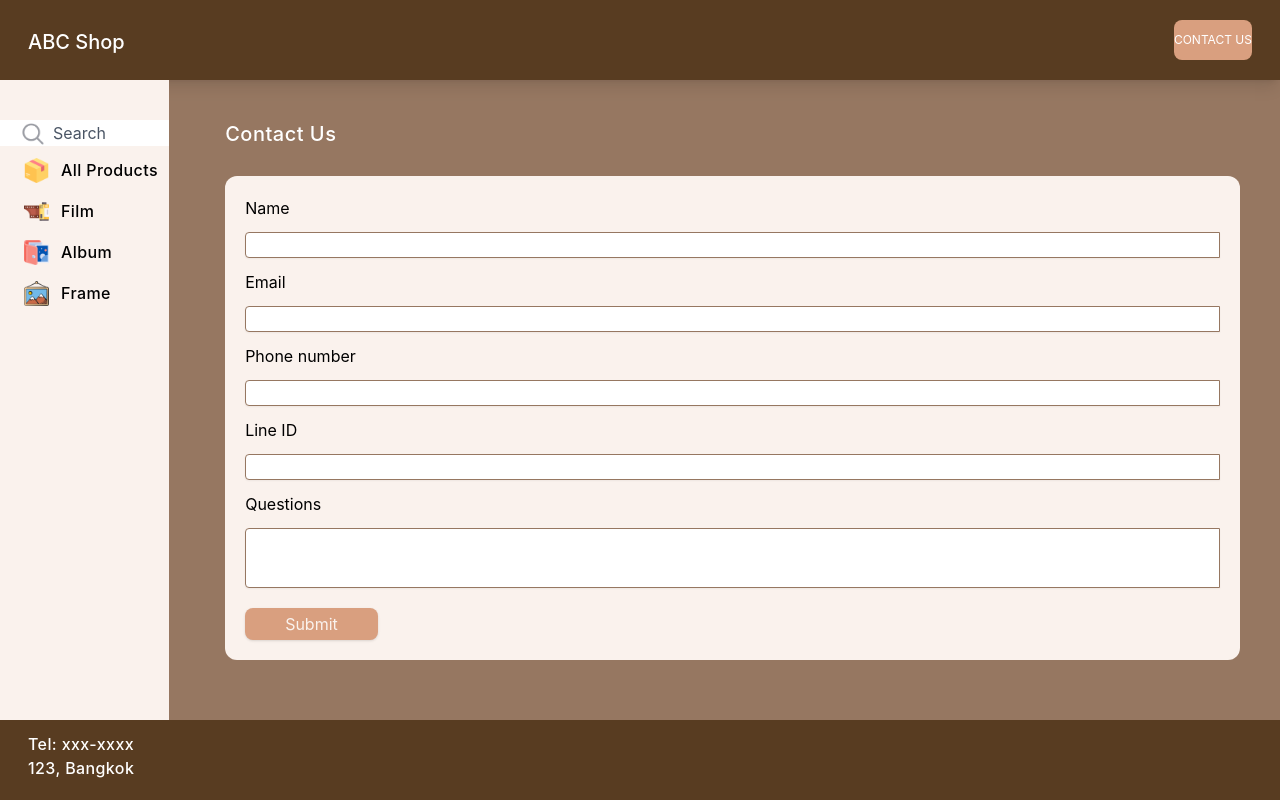
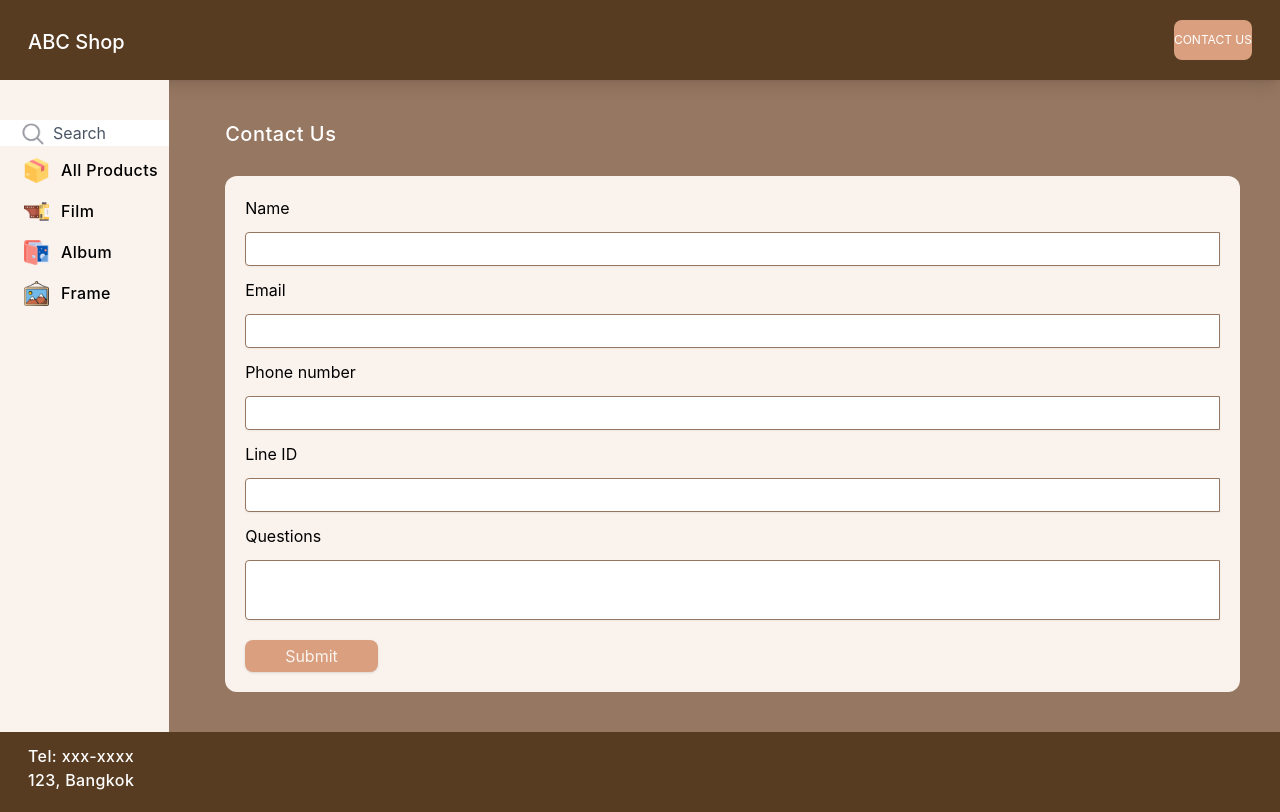
Before and after one commit to macyy555/inventory-tracking, a React (Vite) app: page /customer/home in a window 1280 px wide. Both pictures are taken after a click on the button "CONTACT US". Built offline with nearby package versions, Linux system fonts and the light colour scheme.

Commit message:
add css to change bg-color + text-color when autofill:

```diff
--- /dev/null
+++ b/index.css
@@ -0,0 +1 @@
+@import "tailwindcss";
--- a/index.html
+++ b/index.html
@@ -4,6 +4,7 @@
     <meta charset="UTF-8" />
     <link rel="icon" type="image/svg+xml" href="/vite.svg" />
     <meta name="viewport" content="width=device-width, initial-scale=1.0" />
+    <link href="index.css" rel="stylesheet">
     <title>ABC Shop</title>
   </head>
   <body>
--- a/package.json
+++ b/package.json
@@ -22,14 +22,11 @@
     "@types/react": "^18.3.18",
     "@types/react-dom": "^18.3.5",
     "@vitejs/plugin-react": "^4.3.4",
-    "autoprefixer": "^10.4.21",
     "eslint": "^9.17.0",
     "eslint-plugin-react": "^7.37.2",
     "eslint-plugin-react-hooks": "^5.0.0",
     "eslint-plugin-react-refresh": "^0.4.16",
     "globals": "^15.14.0",
-    "postcss": "^8.5.3",
-    "postcss-import": "^16.1.0",
     "tailwindcss": "^4.0.14",
     "vite": "^6.0.5"
   }
--- a/src/components/Customer/ContactForm.jsx
+++ b/src/components/Customer/ContactForm.jsx
@@ -32,15 +32,15 @@ function ContactForm(){
             <div className="bg-[#FAF2ED] rounded-xl mt-7">
                 <form className="flex flex-col p-5">
                     <label className="text-black" for="name">Name</label>
-                    <input className="bg-white border-[#967761] border-1 rounded-s mt-3 shadow-xs text-black" type="text" id="name" name="name" value={name} onChange={onNameChange}/>
+                    <input className="bg-white border-[#967761] border-1 rounded-s mt-3 p-1 shadow-xs text-black autofill:shadow-[inset_0_0_0px_1000px_rgb(255,255,255)] autofill:scheme-light" type="text" id="name" name="name" value={name} onChange={onNameChange}/>
                     <label className="text-black mt-3" for="email">Email</label>
-                    <input className="bg-white border-[#967761] border-1 rounded-s mt-3 shadow-xs text-black autofill:focus:text-black" type="text" id="email" name="email" value={email} onChange={onEmailChange}/>
+                    <input className="bg-white border-[#967761] border-1 rounded-s mt-3 p-1 shadow-xs text-black autofill:shadow-[inset_0_0_0px_1000px_rgb(255,255,255)] autofill:scheme-light" type="text" id="email" name="email" value={email} onChange={onEmailChange}/>
                     <label className="text-black mt-3" for="phone">Phone number</label>
-                    <input className="bg-white border-[#967761] border-1 rounded-s mt-3 shadow-xs text-black autofill:focus:text-black" type="text" id="phone" name="phone" value={phone} onChange={onPhoneChange}/>
+                    <input className="bg-white border-[#967761] border-1 rounded-s mt-3 p-1 shadow-xs text-black autofill:shadow-[inset_0_0_0px_1000px_rgb(255,255,255)] autofill:scheme-light" type="text" id="phone" name="phone" value={phone} onChange={onPhoneChange}/>
                     <label className="text-black mt-3" for="lineID">Line ID</label>
-                    <input className="bg-white border-[#967761] border-1 rounded-s mt-3 shadow-xs text-black autofill:focus:text-black" type="text" id="lineID" name="lineID" value={lineID} onChange={onLineIDChange}/>
+                    <input className="bg-white border-[#967761] border-1 rounded-s mt-3 p-1 shadow-xs text-black autofill:shadow-[inset_0_0_0px_1000px_rgb(255,255,255)] autofill:scheme-light" type="text" id="lineID" name="lineID" value={lineID} onChange={onLineIDChange}/>
                     <label className="text-black mt-3" for="question">Questions</label>
-                    <input className="bg-white border-[#967761] border-1 rounded-s mt-3 min-h-15 shadow-xs text-black autofill:focus:text-black" type="text" id="question" name="question" value={question} onChange={onQuestionChange}/>
+                    <input className="bg-white border-[#967761] border-1 rounded-s mt-3 p-1 min-h-15 shadow-xs text-black autofill:shadow-[inset_0_0_0px_1000px_rgb(255,255,255)] autofill:scheme-light" type="text" id="question" name="question" value={question} onChange={onQuestionChange}/>
                     <input className="bg-[#D99F7F] border-[#967761] w-fit px-10 py-1 mt-5 rounded-lg shadow-sm" type="submit" value="Submit"></input>
                 </form>
             </div>
--- a/tailwind.config.js
+++ b/tailwind.config.js
@@ -9,5 +9,5 @@ export default withMT({
   theme: {
     extend: {},
   },
-  plugins: [autoprefixer],
+  plugins: [],
 });
--- a/vite.config.js
+++ b/vite.config.js
@@ -1,11 +1,10 @@
 import { defineConfig } from 'vite'
 import react from '@vitejs/plugin-react'
 import tailwindcss from '@tailwindcss/vite'
-import autoprefixer from 'autoprefixer'
 
 // https://vite.dev/config/
 export default defineConfig({
-  plugins: [react(), tailwindcss(), autoprefixer()],
+  plugins: [react(), tailwindcss()],
   server: {
     port: 3030 // change here //default: 5173
   },
```
Also changed, not shown: 1 other file (tests, documents, lock files or other folders).
